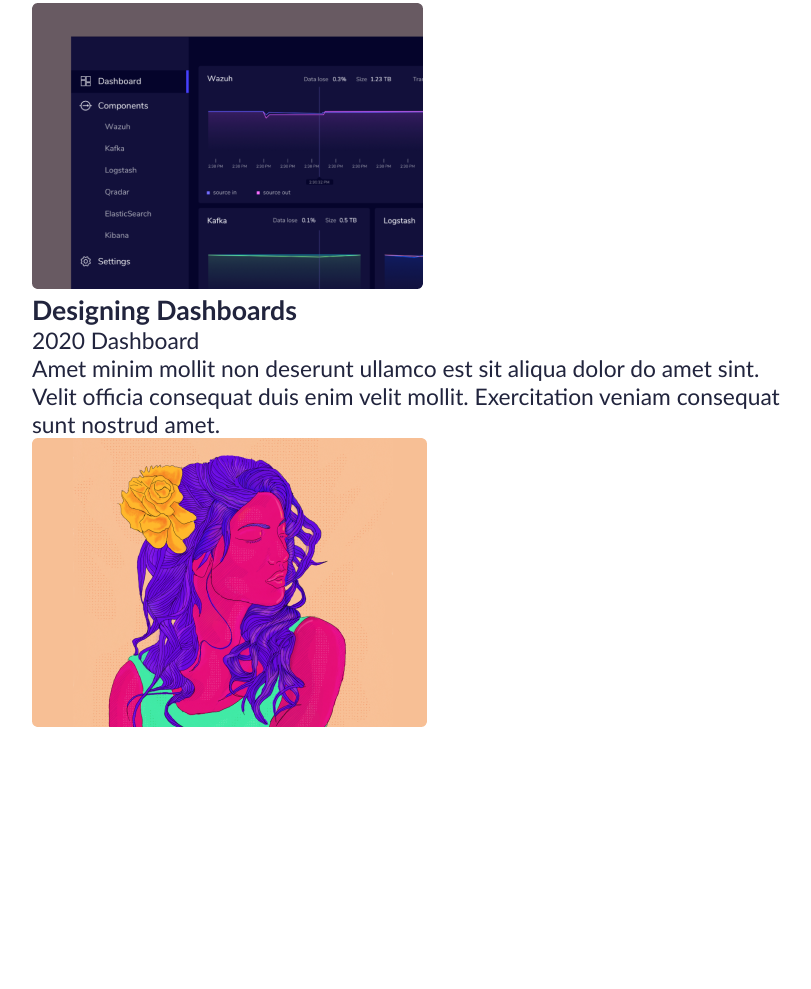
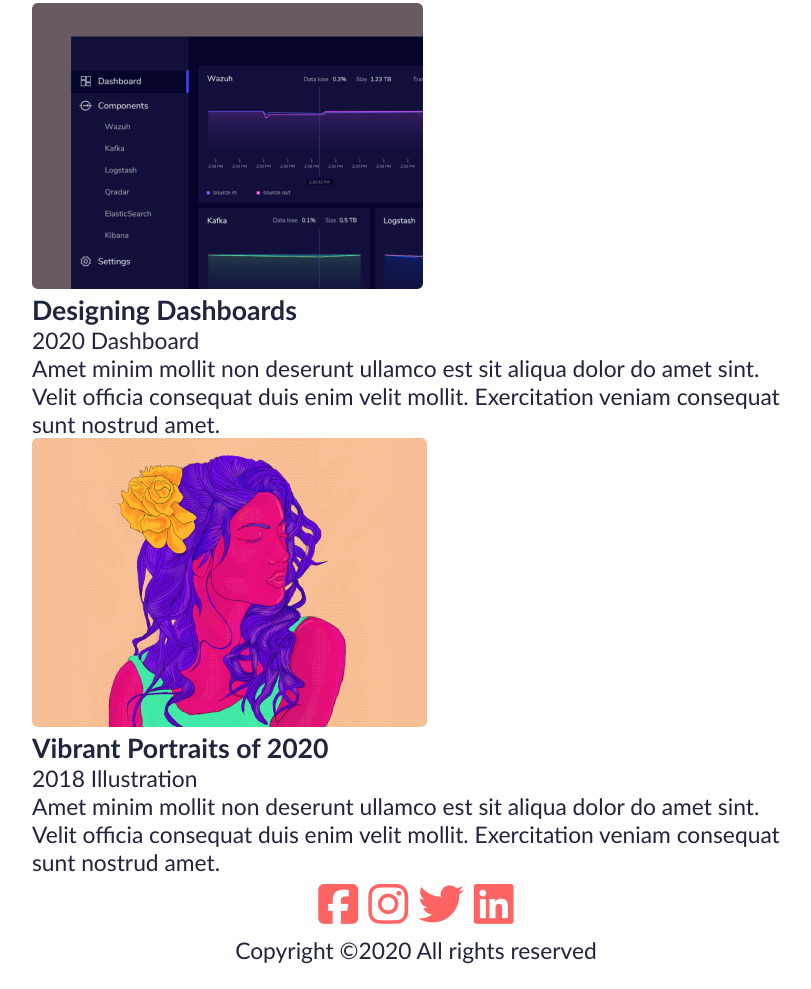
Before and after one commit to juliacdss/atv-portfolio, a plain HTML site: page index.html in a window 1280 px wide. Shown: the part 1053-2042 px from the top of the page, without its empty margins (224-1035 px from the left). Before the commit the page ends 1785 px from the top, so only its background shows below. Drawn offline with Linux system fonts and the light colour scheme.

Commit message:
alterado index

```diff
--- a/index.html
+++ b/index.html
@@ -11,9 +11,8 @@
     <header>
         <nav>
             <ul>
-                <li><a href="#">Blog</a></li>
-                <li class="atual"><a href="#">Works</a></li>
-                <li><a href="#">Contact</a></li>
+                <li><a href="index.html">Home</a></li>
+                <li class="atual"><a href="works.html">Works</a></li>
             </ul>
         </nav>
     </header>
@@ -45,17 +44,49 @@
         </section>
         <section class="ftworks">
             <h2>Featured works</h2>
+
             <div>
-                <img src="images/Rectangle30.png" alt="Rectangle30">
-                <h3>Designing Dashboards</h3>
-                <p>2020 Dashboard</p>
-                <p>Amet minim mollit non deserunt ullamco est sit aliqua dolor do amet sint. Velit officia consequat duis enim velit mollit. Exercitation veniam consequat sunt nostrud amet.</p>
-            </div>
-            <div>
-                <img src="images/Rectangle32.png" alt="32">
+                <div>
+                    <img src="images/Rectangle30.png" alt="Rectangle30">
+                    <h3>Designing Dashboards</h3>
+                    <p class="dashboard"><span>2020</span> Dashboard</p>
+                    <p>Amet minim mollit non deserunt ullamco est sit aliqua dolor do amet sint. Velit officia consequat duis enim velit mollit. Exercitation veniam consequat sunt nostrud amet.</p>
+                </div>
+                <div>
+                    <img src="images/Rectangle32.png" alt="Rectangle32">
+                    <h3>Vibrant Portraits of 2020</h3>
+                    <p class="illustration"><span>2018</span> Illustration</p>
+                    <p>Amet minim mollit non deserunt ullamco est sit aliqua dolor do amet sint. Velit officia consequat duis enim velit mollit. Exercitation veniam consequat sunt nostrud amet.</p>
+                </div>
             </div>
         </section>
     </main>
-
+    <footer>
+        <nav>
+            <ul>
+                <li>
+                    <a href="#">
+                        <span  class="fa-brands fa-square-facebook"><span>
+                    </a>
+                </li>
+                <li>
+                    <a href="#">
+                        <span class="fa-brands fa-instagram"></span>
+                    </a>
+                </li>
+                <li>
+                    <a href="#">
+                        <span class="fa-brands fa-twitter"></span>
+                    </a>
+                </li>
+                <li>
+                    <a href="#">
+                        <span class="fa-brands fa-linkedin"></span>
+                    </a>
+                </li>
+            </ul>
+        </nav>
+        <p>Copyright &copy;2020 All rights reserved </p>
+    </footer>
 </body>
 </html>
```
